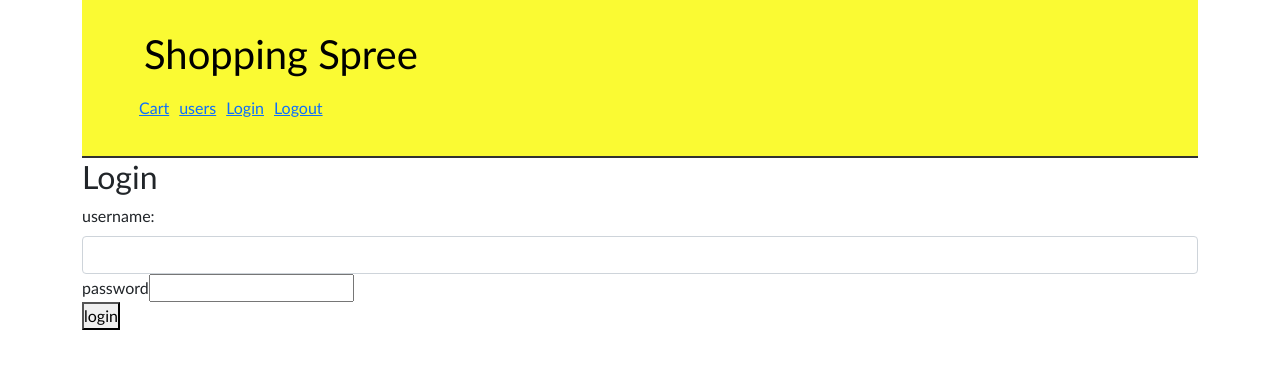
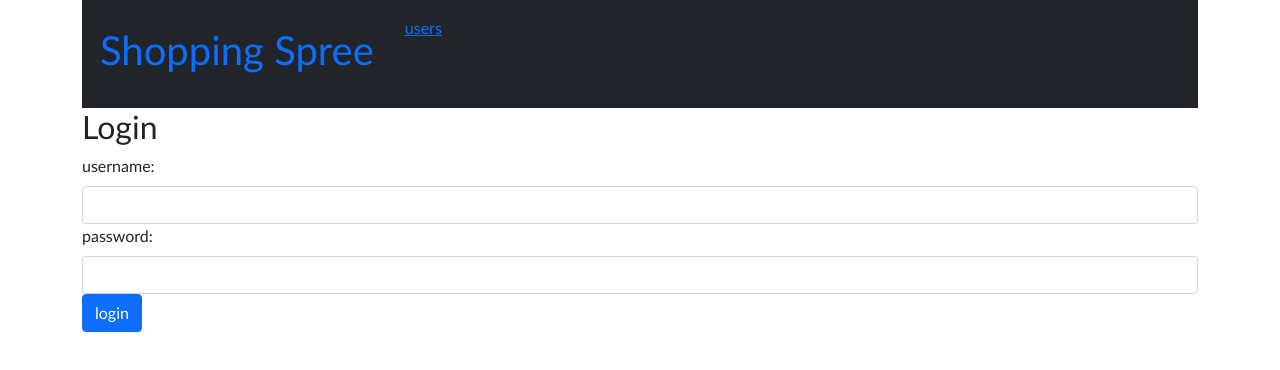
Before and after one commit to TienNguyen93/shopping, a React (Create React App) app in the folder client/: page /login in a window 1280 px wide. Shown: the top 370 px of the page. Built offline with nearby package versions, Linux system fonts and the light colour scheme; no server answers.

Commit message:
constructing navbar

```diff
--- a/client/src/App.js
+++ b/client/src/App.js
@@ -3,6 +3,7 @@
   BrowserRouter as Router,
   Routes, Route, Link, Navigate, useMatch
 } from 'react-router-dom'
+import { Alert } from 'react-bootstrap'
 
 import './App.css'
 
@@ -83,32 +84,6 @@
 
 
 
-  // const handleLogin = async (event) => {
-  //   event.preventDefault()
-
-  //   try {
-  //     const user = await loginService.login({
-  //       username, password
-  //     })
-
-
-  //     window.localStorage.setItem(
-  //       'loggedNoteappUser', JSON.stringify(user)
-  //     )
-
-  //     setUser(user)
-  //     setUsername('')
-  //     setPassword('')
-
-  //   } catch (exception) {
-  //     setMessage('wrong credentials')
-  //     setTimeout(() => {
-  //       setMessage(null)
-  //     }, 5000)
-  //   }
-  // }
-
-
   const handleLogout = async (event) => {
     event.preventDefault()
     console.log('user log out')
@@ -123,14 +98,14 @@
   // }
 
 
-  const handleChecked = (id) => {
-    console.log('check is clicked')
-    const initialCat = categories
-    const changeCat = initialCat.map(category =>
-      category.id === id ? { ...category, checked: !category.checked } : category
-    )
-    setCategories(changeCat)
-  }
+  // const handleChecked = (id) => {
+  //   console.log('check is clicked')
+  //   const initialCat = categories
+  //   const changeCat = initialCat.map(category =>
+  //     category.id === id ? { ...category, checked: !category.checked } : category
+  //   )
+  //   setCategories(changeCat)
+  // }
 
 
 
--- a/client/src/components/LoginForm.js
+++ b/client/src/components/LoginForm.js
@@ -2,12 +2,13 @@
 import PropTypes from 'prop-types'
 import { useNavigate } from 'react-router-dom'
 import { useState, useEffect } from 'react'
-import { Table, Form, Button } from 'react-bootstrap'
+import { Table, Form, Button, Alert } from 'react-bootstrap'
 
 import loginService from '../services/login'
+import Notification from "./Notification";
 
 
-const LoginForm = ({handleSetUser}) => {
+const LoginForm = ({ handleSetUser }) => {
 
   const [username, setUsername] = useState('')
   const [password, setPassword] = useState('')
@@ -45,7 +46,6 @@
   return (
     <div>
       <h2>Login</h2>
-
       <Form onSubmit={handleLogin}>
         <Form.Group>
           <Form.Label>username:</Form.Label>
@@ -54,24 +54,18 @@
             // name="username"
             value={username}
             onChange={e => setUsername(e.target.value)}
-              />
-        </Form.Group>
-        {/* <div>
-          username
-          <input
-            value={username}
-            onChange={e => setUsername(e.target.value)}
           />
-        </div> */}
-        <div>
-          password
-          <input
+          <Form.Label>password:</Form.Label>
+          <Form.Control
             type="password"
+            // name="password"
             value={password}
             onChange={e => setPassword(e.target.value)}
           />
-        </div>
-        <button type="submit">login</button>
+        </Form.Group>
+        <Button variant="primary" type="submit">
+          login
+        </Button>
       </Form>
     </div>
   )
--- a/client/src/components/NavBar.js
+++ b/client/src/components/NavBar.js
@@ -1,28 +1,53 @@
 import { Link } from 'react-router-dom'
+import { Nav, Navbar } from 'react-bootstrap'
 
-const NavBar = ({user}) => {
+const NavBar = ({ user }) => {
     const padding = {
         padding: 5
     }
 
     return (
-        <div className="header-container">
-            <ul>
-                <Link style={{padding, textDecoration: 'none'}} to="/">
-                    <h1 style={{padding: '10px', color: 'black' }}>
-                        Shopping Spree
-                    </h1>
-                </Link>
+        <Navbar collapseOnSelect expand="lg" bg="dark" variant="dark">
+            <Navbar.Toggle aria-controls="responsive-navbar-nav" />
+            <Navbar.Collapse id="responsive-navbar-nav">
+                <Nav className="me-auto">
+                    <Nav.Link href="#" as="span">
+                        <Link style={{padding, textDecoration: 'none'}} to="/">
+                            <h1 style={{ padding: '10px' }}>
+                                Shopping Spree
+                            </h1>
+                        </Link>
+                    </Nav.Link>
+                    <Nav.Link href="#" as="span">
+                        <Link style={padding} to="/users">users</Link>
+                    </Nav.Link>
+                    {/* <Nav.Link href="#" as="span">
+                        {user
+                            ? <em style={padding}>{user} logged in</em>
+                            : <Link style={padding} to="/login">login</Link>
+                        }
+                    </Nav.Link> */}
+                </Nav>
+            </Navbar.Collapse>
+        </Navbar >
 
-                <Link style={padding} to="/cart">Cart</Link>
-                <Link style={padding} to="/users">users</Link>
-                {user
-                    ? <em>{user.name} logged in</em>
-                    : <Link style={padding} to="/login">Login</Link>
-                }
-                <Link style={padding} to="/logout">Logout</Link>
-            </ul>
-        </div>
+        // <div className="header-container">
+        //     <ul>
+        //         <Link style={{padding, textDecoration: 'none'}} to="/">
+        //             <h1 style={{padding: '10px', color: 'black' }}>
+        //                 Shopping Spree
+        //             </h1>
+        //         </Link>
+
+        //         <Link style={padding} to="/cart">Cart</Link>
+        //         <Link style={padding} to="/users">users</Link>
+        //         {user
+        //             ? <em>{user.name} logged in</em>
+        //             : <Link style={padding} to="/login">Login</Link>
+        //         }
+        //         <Link style={padding} to="/logout">Logout</Link>
+        //     </ul>
+        // </div>
     )
 }
 
--- a/client/src/components/Notification.js
+++ b/client/src/components/Notification.js
@@ -1,16 +1,25 @@
 import React from "react";
+import { Alert } from "react-bootstrap";
 
-const Notification = ({message}) => {
-    if (message === null) {
-        return null
-    }
+const Notification = ({ message }) => {
+    return (
+        (message &&
+            <Alert variant="success">
+                {message}
+            </Alert>
+        )
+    )
 
-    return (
-        alert(message)
-        // <div>
-        //     {message}
-        // </div>
-    )
+    // if (message === null) {
+    //     return null
+    // }
+
+    // return (
+    //     {(message &&
+    //         <Alert variant="success">
+    //   {message}
+    // </Alert>)}
+    // )
 }
 
 export default Notification
--- a/client/src/screens/HomeScreen.js
+++ b/client/src/screens/HomeScreen.js
@@ -1,5 +1,6 @@
 import React from "react"
 import { useState, useEffect } from "react"
+import { Alert } from 'react-bootstrap'
 
 import FilterPanel from "../components/FilterPanel"
 import Products from "../components/Products"
@@ -64,6 +65,7 @@
 
     return (
         <div className="App">
+
             <div className="body">
                 <h1>Home screen here</h1>
                 <div style={{ display: 'flex', flex: '1' }}>
```
